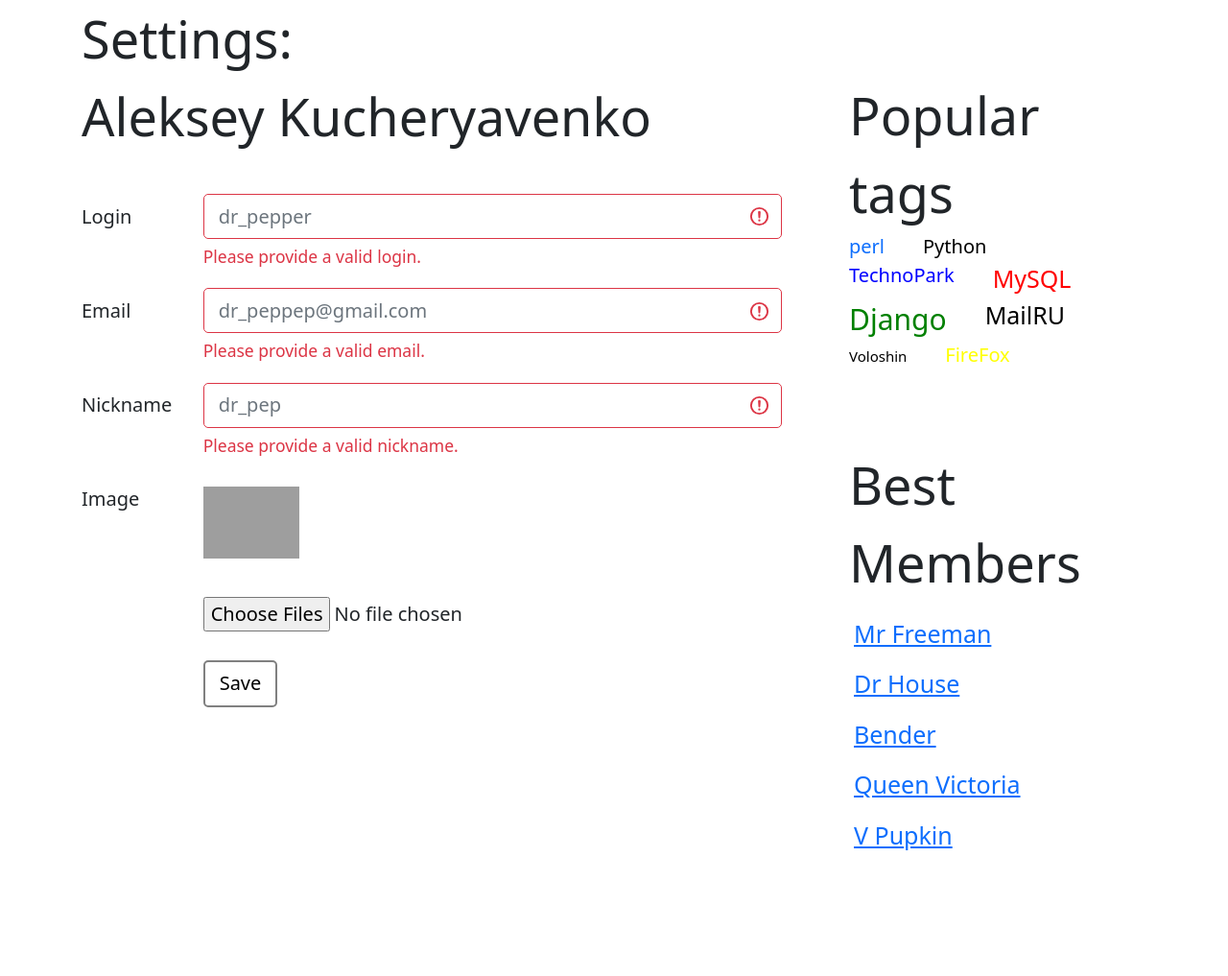
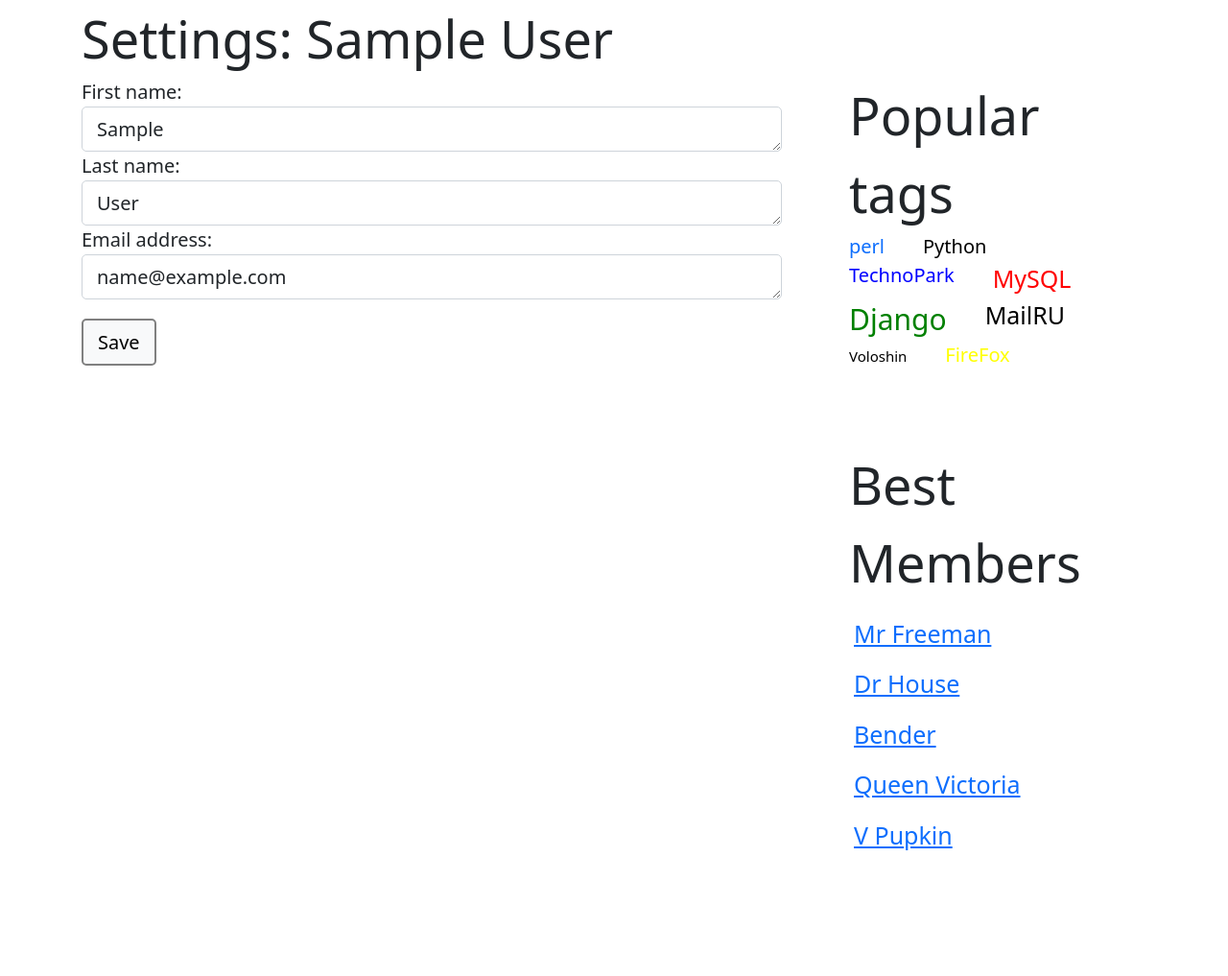
Before and after one commit to frbgd/AskFrbgd, a Django app: page /settings/ in a window 1280 px wide. Shown: the part 170-1187 px from the top of the page at 96% size. Run offline with Django 3.2, Linux system fonts and the light colour scheme; the visitor is signed in with stand-in values (Sample User, id 1); some libraries are stand-ins or nearby versions; grey boxes are pictures that could not be loaded.

Commit message:
usersettings form

```diff
--- a/app/forms.py
+++ b/app/forms.py
@@ -127,3 +127,30 @@ class SignInForm(AuthenticationForm):
             'class': 'form-control'
         }),
     )
+
+
+class UserSettingsForm(forms.ModelForm):
+    # TODO add Upload avatar field
+    class Meta:
+        model = DjangoUser
+        fields = ('first_name', 'last_name', 'email')
+        widgets = {
+            'first_name': forms.Textarea(attrs={
+                'placeholder': 'Dr',
+                'rows': 1,
+                'style': 'width: 100%;',
+                'class': 'form-control'
+            }),
+            'last_name': forms.Textarea(attrs={
+                'placeholder': 'Pepper',
+                'rows': 1,
+                'style': 'width: 100%;',
+                'class': 'form-control'
+            }),
+            'email': forms.Textarea(attrs={
+                'placeholder': 'dr.pepper@mail.com',
+                'rows': 1,
+                'style': 'width: 100%;',
+                'class': 'form-control'
+            })
+        }
--- a/app/views.py
+++ b/app/views.py
@@ -6,7 +6,7 @@ from django.shortcuts import render, get_object_or_404
 from django.urls import reverse
 from django.views import View
 
-from app.forms import AskForm, AnswerForm, SignUpForm, SignInForm
+from app.forms import AskForm, AnswerForm, SignUpForm, SignInForm, UserSettingsForm
 from app.models import Question, Tag, Answer, User
 
 
@@ -49,6 +49,8 @@ class AskView(LoginRequiredMixin, View):
 
     def post(self, request):
         form = AskForm(request.POST)
+        if not form.is_valid():
+            return render(request, 'ask.html', {'form': form})
         new_question = form.save(commit=False)
         new_question.author = request.user.user
         new_question.save()
@@ -118,6 +120,8 @@ class QuestionView(View):
             return HttpResponseRedirect(reverse('login'))
 
         form = AnswerForm(request.POST)
+        if not form.is_valid():
+            return render(request, 'question.html', {'form': form})
         new_answer = form.save(commit=False)
         new_answer.author = request.user.user
         new_answer.question_id = pk
@@ -129,7 +133,15 @@ class SettingsView(LoginRequiredMixin, View):
     """Настройки пользователя"""
 
     def get(self, request):
-        return render(request, 'settings.html', {})
+        form = UserSettingsForm(instance=request.user)
+        return render(request, 'settings.html', {'form': form})
+
+    def post(self, request):
+        form = UserSettingsForm(request.POST or None, instance=request.user)
+        if not form.is_valid():
+            return render(request, 'settings.html', {'form': form})
+        form.save()
+        return HttpResponseRedirect(reverse('settings'))
 
 
 class SignUpView(View):
--- a/templates/settings.html
+++ b/templates/settings.html
@@ -8,56 +8,69 @@
             <div class="title">Settings:&nbsp;</div>
         </li>
         <li class="nav-item">
-            <div class="title">Aleksey Kucheryavenko</div>
+            <div class="title">{{ user.first_name }} {{ user.last_name }}</div>
         </li>
     </ul>
-    <div class="space_bottom-40px"></div>
-    <div class="mb-3 row">
-        <label for="inputLogin" class="col-sm-2 col-form-label">Login</label>
-        <div class="col-sm-10">
-            <input type="text" class="form-control is-invalid" id="inputLogin" placeholder="dr_pepper"
-                   aria-describedby="#" required>
-            <div id="#" class="invalid-feedback">
-                Please provide a valid login.
-            </div>
+    <form action="{% url 'settings' %}" method="post">
+        {% csrf_token %}
+        {% for field in form %}
+        <div class="fieldWrapper">
+            {{ field.errors }}
+            {{ field.label_tag }} {{ field }}
+            {% if field.help_text %}
+            <p class="help form-text text-muted">{{ field.help_text|safe }}</p>
+            {% endif %}
         </div>
-    </div>
-    <div class="mb-3 row">
-        <label for="inputEmail" class="col-sm-2 col-form-label">Email</label>
-        <div class="col-sm-10">
-            <input type="text" class="form-control is-invalid" id="inputEmail" aria-describedby="#"
-                   placeholder="dr_peppep@gmail.com" required>
-            <div id="#" class="invalid-feedback">
-                Please provide a valid email.
-            </div>
-        </div>
-    </div>
-    <div class="mb-3 row">
-        <label for="inputNick" class="col-sm-2 col-form-label">Nickname</label>
-        <div class="col-sm-10">
-            <input type="text" class="form-control is-invalid" id="inputNick" aria-describedby="#" placeholder="dr_pep"
-                   required>
-            <div id="#" class="invalid-feedback">
-                Please provide a valid nickname.
-            </div>
-        </div>
-    </div>
-    <div class="mb-3 row">
-        <label for="inputNick" class="col-sm-2 col-form-label">Image</label>
-        <div class="col-sm-10">
-            <img class="img_in_question" src="#">
-            <div class="space_bottom-40px"></div>
-            <div class="form-group">
-                <input id="file-demo" type="file" class="file" multiple=true data-preview-file-type="any">
-            </div>
-        </div>
-    </div>
-    <div class="mb-3 row">
-        <div class="col-sm-2"></div>
-        <div class="col-sm-10">
-            <button type="button" class="btn btn answer-btn">Save</button>
-        </div>
-    </div>
+    {% endfor %}
+    <input class="btn btn-light add-btn" type="submit" value="Save">
+    </form>
+{#    <div class="space_bottom-40px"></div>#}
+{#    <div class="mb-3 row">#}
+{#        <label for="inputLogin" class="col-sm-2 col-form-label">Login</label>#}
+{#        <div class="col-sm-10">#}
+{#            <input type="text" class="form-control is-invalid" id="inputLogin" placeholder="dr_pepper"#}
+{#                   aria-describedby="#" required>#}
+{#            <div id="#" class="invalid-feedback">#}
+{#                Please provide a valid login.#}
+{#            </div>#}
+{#        </div>#}
+{#    </div>#}
+{#    <div class="mb-3 row">#}
+{#        <label for="inputEmail" class="col-sm-2 col-form-label">Email</label>#}
+{#        <div class="col-sm-10">#}
+{#            <input type="text" class="form-control is-invalid" id="inputEmail" aria-describedby="#"#}
+{#                   placeholder="dr_peppep@gmail.com" required>#}
+{#            <div id="#" class="invalid-feedback">#}
+{#                Please provide a valid email.#}
+{#            </div>#}
+{#        </div>#}
+{#    </div>#}
+{#    <div class="mb-3 row">#}
+{#        <label for="inputNick" class="col-sm-2 col-form-label">Nickname</label>#}
+{#        <div class="col-sm-10">#}
+{#            <input type="text" class="form-control is-invalid" id="inputNick" aria-describedby="#" placeholder="dr_pep"#}
+{#                   required>#}
+{#            <div id="#" class="invalid-feedback">#}
+{#                Please provide a valid nickname.#}
+{#            </div>#}
+{#        </div>#}
+{#    </div>#}
+{#    <div class="mb-3 row">#}
+{#        <label for="inputNick" class="col-sm-2 col-form-label">Image</label>#}
+{#        <div class="col-sm-10">#}
+{#            <img class="img_in_question" src="#">#}
+{#            <div class="space_bottom-40px"></div>#}
+{#            <div class="form-group">#}
+{#                <input id="file-demo" type="file" class="file" multiple=true data-preview-file-type="any">#}
+{#            </div>#}
+{#        </div>#}
+{#    </div>#}
+{#    <div class="mb-3 row">#}
+{#        <div class="col-sm-2"></div>#}
+{#        <div class="col-sm-10">#}
+{#            <button type="button" class="btn btn answer-btn">Save</button>#}
+{#        </div>#}
+{#    </div>#}
 {% endblock content %}
 
 {% block side %}
```
